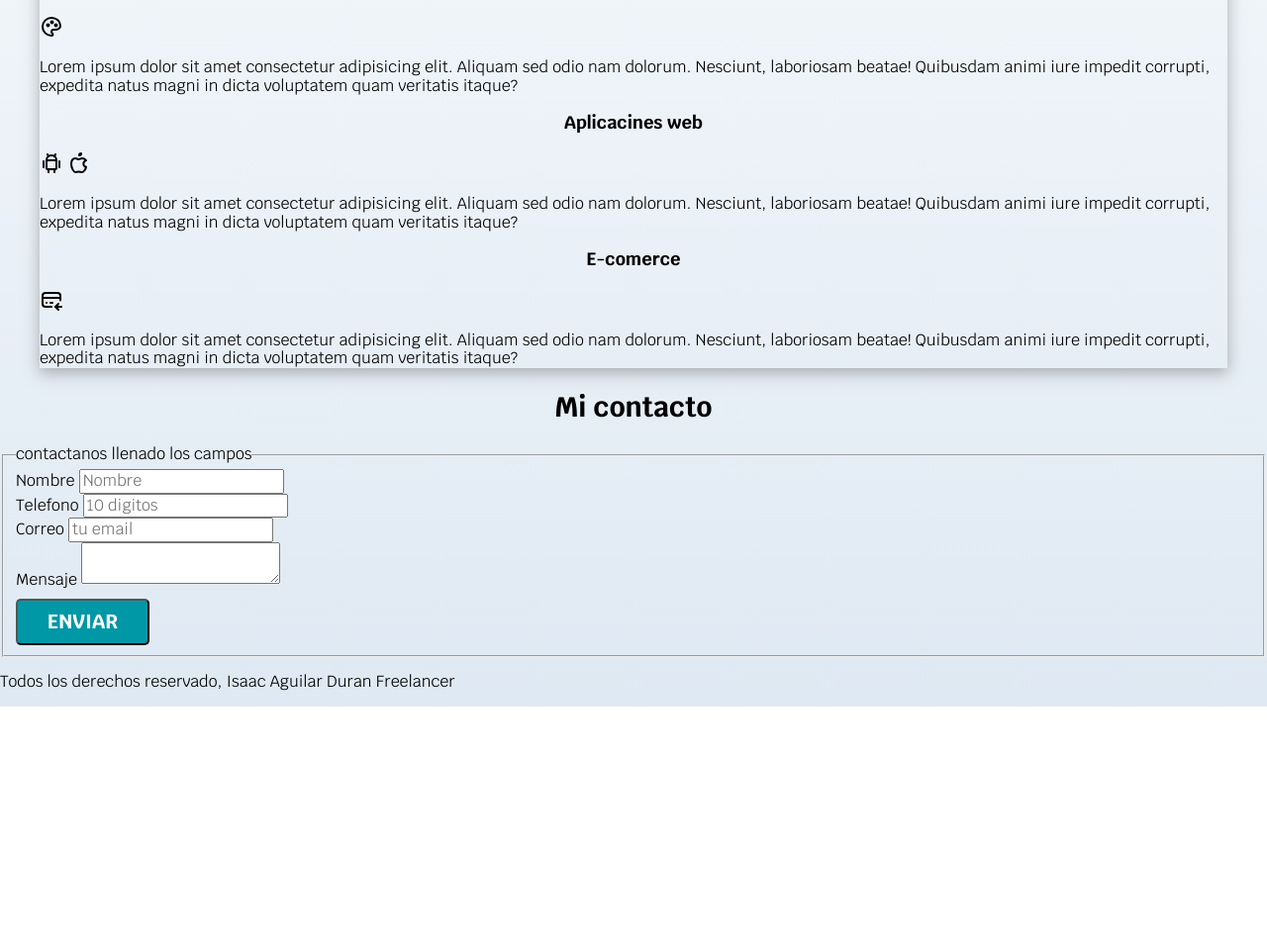
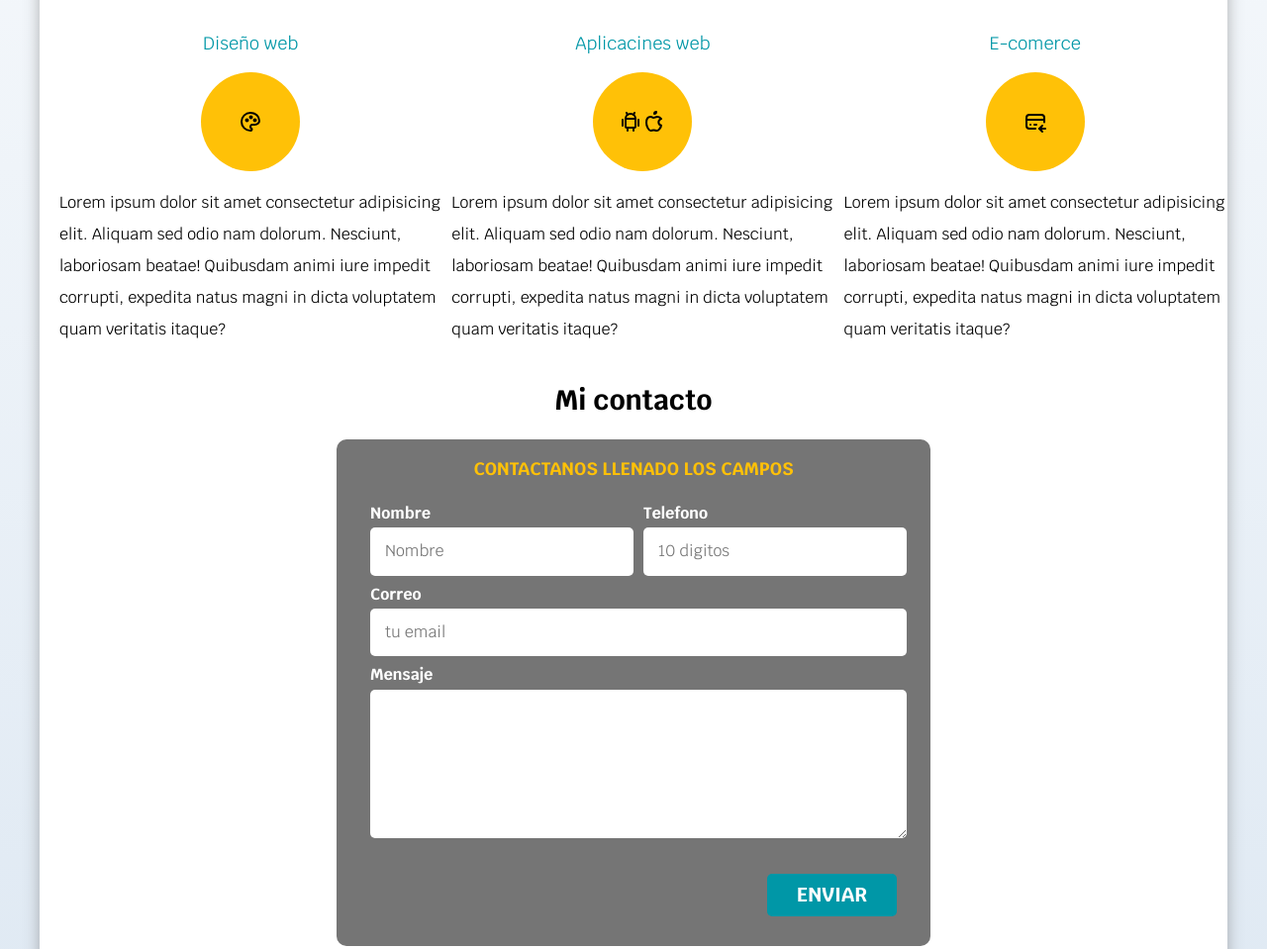
Before and after one commit to isaacwide/freelancer-, a plain HTML site: page index.html in a window 1280 px wide. Shown: the part 690-1649 px from the top of the page at 99% size. Before the commit the page ends 1404 px from the top, so only its background shows below. Drawn offline with Linux system fonts and the light colour scheme.

Commit message:
nose otra cosa xsd

```diff
--- a/index.html
+++ b/index.html
@@ -9,6 +9,7 @@
     <link href="https://fonts.googleapis.com/css2?family=Krub:ital,wght@0,200;0,300;0,400;0,500;0,600;0,700;1,200;1,300;1,400;1,500;1,600;1,700&display=swap" rel="stylesheet">
     <title>Freelancer</title>
     <link rel="stylesheet" href="styles/style.css">
+    <script src="scripts/app.js" defer></script>
 </head>
 <body>
     <header>
@@ -39,7 +40,7 @@
             <path d="M18.364 4.636a9 9 0 0 1 .203 12.519l-.203 .21l-4.243 4.242a3 3 0 0 1 -4.097 .135l-.144 -.135l-4.244 -4.243a9 9 0 0 1 12.728 -12.728zm-6.364 3.364a3 3 0 1 0 0 6a3 3 0 0 0 0 -6" />
             </svg>
             <p>Tlaxcala,Tlax</p>
-            <a href="#" class="button">Contactar</a>
+            <a href="https://github.com/isaacwide" target="_blank" class="button">Contactar</a>
 
         </div>
 
@@ -49,76 +50,94 @@
     <main class="conteiner sombra">
 
         <h2>Mis Servicios</h2>
-
-        <section>
+       <div class="servicios">
+        <section class="servicio">
 
             <h3>Diseño web</h3>
+            <div class="icons">
                 <svg xmlns="http://www.w3.org/2000/svg" width="24" height="24" viewBox="0 0 24 24" fill="none" stroke="currentColor" stroke-width="2" stroke-linecap="round" stroke-linejoin="round" class="icon icon-tabler icons-tabler-outline icon-tabler-palette">
                 <path stroke="none" d="M0 0h24v24H0z" fill="none"/><path d="M12 21a9 9 0 0 1 0 -18c4.97 0 9 3.582 9 8c0 1.06 -.474 2.078 -1.318 2.828c-.844 .75 -1.989 1.172 -3.182 1.172h-2.5a2 2 0 0 0 -1 3.75a1.3 1.3 0 0 1 -1 2.25" /><path d="M7.5 10.5a1 1 0 1 0 2 0a1 1 0 1 0 -2 0" /><path d="M11.5 7.5a1 1 0 1 0 2 0a1 1 0 1 0 -2 0" /><path d="M15.5 10.5a1 1 0 1 0 2 0a1 1 0 1 0 -2 0" />
                 </svg>
+            </div>
             <p>Lorem ipsum dolor sit amet consectetur adipisicing elit. Aliquam sed odio nam dolorum. Nesciunt, laboriosam beatae! Quibusdam animi iure impedit corrupti, expedita natus magni in dicta voluptatem quam veritatis itaque?</p>
 
         </section>
 
-        <section>
+        <section class="servicio">
 
             <h3>Aplicacines web</h3>
+            <div class="icons">
+
+
                 <svg xmlns="http://www.w3.org/2000/svg" width="24" height="24" viewBox="0 0 24 24" fill="none" stroke="currentColor" stroke-width="2" stroke-linecap="round" stroke-linejoin="round" class="icon icon-tabler icons-tabler-outline icon-tabler-brand-android"><path stroke="none" d="M0 0h24v24H0z" fill="none"/><path d="M4 10l0 6" /><path d="M20 10l0 6" /><path d="M7 9h10v8a1 1 0 0 1 -1 1h-8a1 1 0 0 1 -1 -1v-8a5 5 0 0 1 10 0" /><path d="M8 3l1 2" /><path d="M16 3l-1 2" /><path d="M9 18l0 3" /><path d="M15 18l0 3" /></svg>
                 <svg xmlns="http://www.w3.org/2000/svg" width="24" height="24" viewBox="0 0 24 24" fill="none" stroke="currentColor" stroke-width="2" stroke-linecap="round" stroke-linejoin="round" class="icon icon-tabler icons-tabler-outline icon-tabler-brand-apple"><path stroke="none" d="M0 0h24v24H0z" fill="none"/><path d="M8.286 7.008c-3.216 0 -4.286 3.23 -4.286 5.92c0 3.229 2.143 8.072 4.286 8.072c1.165 -.05 1.799 -.538 3.214 -.538c1.406 0 1.607 .538 3.214 .538s4.286 -3.229 4.286 -5.381c-.03 -.011 -2.649 -.434 -2.679 -3.23c-.02 -2.335 2.589 -3.179 2.679 -3.228c-1.096 -1.606 -3.162 -2.113 -3.75 -2.153c-1.535 -.12 -3.032 1.077 -3.75 1.077c-.729 0 -2.036 -1.077 -3.214 -1.077" /><path d="M12 4a2 2 0 0 0 2 -2a2 2 0 0 0 -2 2" /></svg>
+
+            </div>
+
+
+
             <p>Lorem ipsum dolor sit amet consectetur adipisicing elit. Aliquam sed odio nam dolorum. Nesciunt, laboriosam beatae! Quibusdam animi iure impedit corrupti, expedita natus magni in dicta voluptatem quam veritatis itaque?</p>
 
         </section>
 
-        <section>
+        <section class="servicio">
 
             <h3>E-comerce</h3>
+            <div class="icons">
                 <svg xmlns="http://www.w3.org/2000/svg" width="24" height="24" viewBox="0 0 24 24" fill="none" stroke="currentColor" stroke-width="2" stroke-linecap="round" stroke-linejoin="round" class="icon icon-tabler icons-tabler-outline icon-tabler-credit-card-refund"><path stroke="none" d="M0 0h24v24H0z" fill="none"/><path d="M12 19h-6a3 3 0 0 1 -3 -3v-8a3 3 0 0 1 3 -3h12a3 3 0 0 1 3 3v4.5" /><path d="M3 10h18" /><path d="M7 15h.01" /><path d="M11 15h2" /><path d="M16 19h6" /><path d="M19 16l-3 3l3 3" /></svg>
+
+            </div>
             <p>Lorem ipsum dolor sit amet consectetur adipisicing elit. Aliquam sed odio nam dolorum. Nesciunt, laboriosam beatae! Quibusdam animi iure impedit corrupti, expedita natus magni in dicta voluptatem quam veritatis itaque?</p>
 
         </section>
-
-    </main>
-
-    <section>
+      </div>
 
     <h2>Mi contacto </h2>
+    <section class="formulario">
+
         <form id="miformilario">
 
             <fieldset>
                 <legend>contactanos llenado los campos</legend>
 
-                <div>
+                <div class="form-content">
+
+                    <div class="mambo">
                         <label for="nombre">Nombre</label>
-                    <input type="text" name="name" id="name" placeholder="Nombre" required>
+                        <input class="nose" type="text" name="name" id="name" placeholder="Nombre" required>
                     </div>
 
-                <div>
+                    <div class="mambo">
                         <label for="telefono">Telefono</label>
-                    <input type="number" name="phone" id="phone" placeholder="10 digitos" maxlength="10" required>
+                        <input class="nose" type="tel" name="phone" id="phone" placeholder="10 digitos" maxlength="10" required>
                     </div>
 
-                 <div>
+                    <div class="mambo">
                         <label for="Correo">Correo</label>
-                    <input type="email" name="mail" id="mail" placeholder="tu email" required>
+                        <input class="nose" type="email" name="mail" id="mail" placeholder="tu email" required>
                     </div>
 
-                 <div>
+                    <div class="mambo">
                         <label for="Mensaje">Mensaje</label>
-                    <TEXtarea></TEXtarea>
+                        <textarea class="nose"></textarea>
                     </div>
 
 
+                </div>
 
+                <div class="aling flex">
 
-                <button type="submit" class="button">enviar</button>
+                    <button type="submit" class="button w-100">enviar</button>
+                </div>
+
 
             </fieldset>
 
         </form>
 
     </section>
-
-    <footer>
+</main>
+    <footer class="footer">
 
         <p>Todos los derechos reservado, Isaac Aguilar Duran Freelancer </p>
 
--- /dev/null
+++ b/scripts/app.js
@@ -0,0 +1,17 @@
+const elemento = document.getElementById("miformilario");
+
+
+elemento.addEventListener("submit", e =>{
+    e.preventDefault();
+    try{
+        let name = document.getElementById("name").value;
+
+        if (name == ""){
+                alert("informacion no valida")
+        }else{
+            alert(`${name}, tendrás información pronto`);
+        }
+    }catch{
+        alert('Error no se puedo comunicar ')
+    }
+});
--- a/styles/style.css
+++ b/styles/style.css
@@ -11,6 +11,7 @@ html{
     font-size: 62.5%;
     font-family: "Krub", sans-serif;
     box-sizing: border-box;
+    scroll-snap-type:y mandatory;
 }
 *,*::before,*::after{
     box-sizing: inherit;
@@ -44,12 +45,31 @@ h1,h2,h3{
     -webkit-box-shadow:0px 5px 15px 0px rgba(112,112,112,0,54);
     -moz-box-shadow:0px 5px 15px 0px rgba(112,112,112,0.54);
     box-shadow: 0px 5px 15px 0px rgba(112,112,112, 0.54);
+    background-color: var(--blanco);
+    padding: 2rem;
+    border-radius: 1rem;
 }
 
 .titulo samp{
     font-size: 2rem;
 }
 
+.w-100{
+    width: 100%;
+}
+
+@media(min-width: 768px){
+    .w-100{
+    width: auto;
+   }
+
+}
+.aling{
+    display: flex;
+}
+.flex{
+    justify-content: flex-end;
+}
 .conteiner{
     max-width: 120rem;
     margin: 0 auto 0 auto;
@@ -100,6 +120,7 @@ h1,h2,h3{
     background-size: cover;
     height: 450px;
     position: relative;
+    margin-bottom: 2rem;
 }
 /*box model */
 .contenido-hero{
@@ -132,6 +153,7 @@ h1,h2,h3{
     border-radius: .5rem;
     width: 90%;
     text-align: center;
+    border: none;
 }
 
 @media (min-width: 480px){
@@ -139,3 +161,114 @@ h1,h2,h3{
         width: auto;
     }
 }
+
+.servicios,.navegaitor,.formulario{
+
+scroll-snap-align: center;
+scroll-snap-stop: always;
+/* css grid*/
+}
+@media (min-width: 768px){
+    .servicios{
+    display: grid;
+    grid-template-columns: 33.3%  33.3%  33.3%;
+    column-gap: 1rem;
+    }
+}
+
+.servicio{
+    display: flex;
+    flex-direction: column;
+    align-items: center;
+
+}
+
+.servicio h3{
+    color: var(--secundario);
+    font-weight: normal;
+}
+.servicio p{
+  line-height: 2;
+}
+
+.servicio .icons{
+    height: 10rem;
+    width: 10rem;
+    background-color: var(--primario);
+    border-radius: 50%;
+    display: flex;
+    flex-direction: row;
+    align-items: center;
+    justify-content: center;
+}
+
+/*formulario */
+
+.formulario{
+  background-color: var(--gris);
+  width: min(60rem , 100%);/*valor mas prqueño*/
+  margin: 0 auto;
+  padding: 2rem;
+  border-radius: 1rem;
+}
+
+.formulario fieldset{
+    border: none;
+
+}
+
+.formulario legend{
+    text-align: center;
+    font-size: 1.8rem;
+    text-transform: uppercase;
+    color: var(--primario);
+    font-weight: 700;
+    margin-bottom: 2rem;
+
+}
+
+@media(min-width:768px){
+    .form-content{
+        display: grid;
+        grid-template-columns: 50% 50%;
+        column-gap: 1rem;
+        grid-template-rows: auto auto 20rem;
+  /*cambiAR EL ORDEN EN QUE SE MUESTRA EL HTLM GRACIA DIO*/
+    }
+    .mambo:nth-child(3),.mambo:nth-child(4){
+
+        grid-column: 1 / 3;
+    }
+
+
+
+}
+
+.mambo{
+     margin-bottom: 1rem;
+}
+
+.mambo label{
+     color: var(--blanco);
+     font-weight: bold;
+     margin-bottom: .5rem;
+     display: block;
+}
+
+.nose{
+    width: 100%;
+    border: none;
+    padding: 1.5rem;
+    border-radius: .5rem;
+}
+.button:hover{
+    cursor: pointer;
+}
+
+.mambo textarea{
+    height: 15rem;
+}
+
+.footer{
+    text-align:center;
+}
```
Lines whose indentation alone changed are shown as unchanged.
